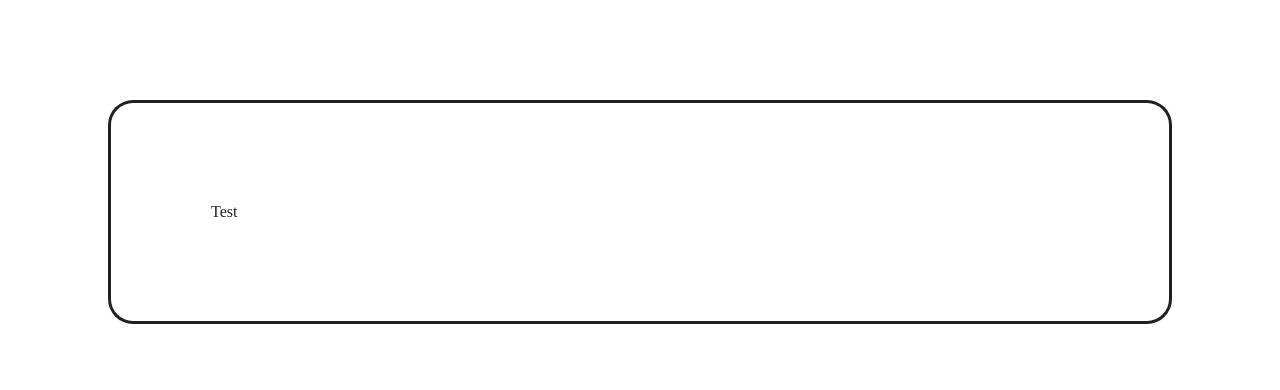
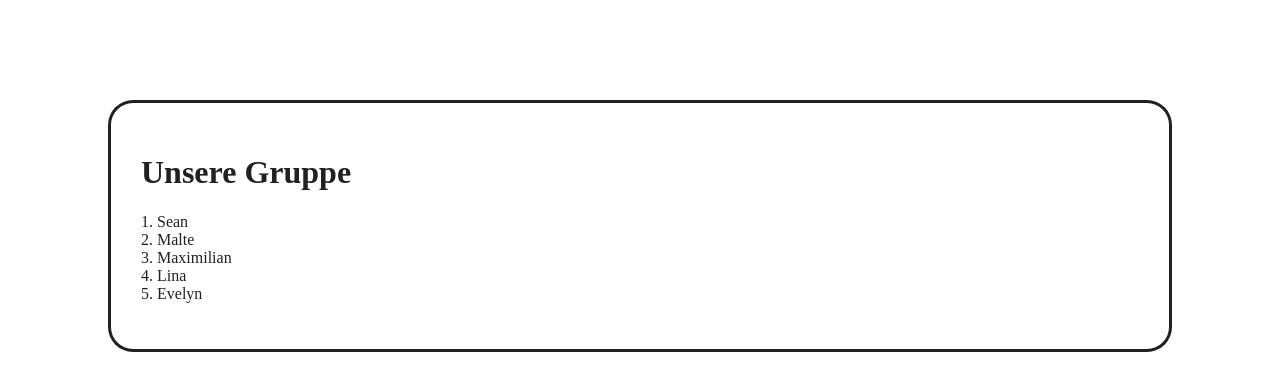
Before and after one commit to max-homeassistant2009/frontend, a React (Vite) app: page / in a window 1280 px wide. Shown: the top 390 px of the page. Built offline with nearby package versions, Linux system fonts and the light colour scheme.

Commit message:
neuer Stand

```diff
--- a/src/App.jsx
+++ b/src/App.jsx
@@ -1,13 +1,19 @@
 import { useState } from 'react'
 import Button from './Button'
 import { Card, Slider } from '@mui/material'
+import testData from './data'
 
 function App() {
-  const [count, setCount] = useState(0)
-
   return (
     <div style={{margin: 0, padding: 0}}>
-        <Card variant="outlined" sx={{m: '100px', p: '100px', border: '3px solid', borderRadius: '25px',}}>Test</Card>
+        <Card variant="outlined" sx={{m: '100px', p: '30px', border: '3px solid', borderRadius: '25px',}}>
+            <h1>Unsere Gruppe</h1>
+            <ul style={{listStyleType: 'none', padding: 0}}>
+                {testData.map(person => (
+                    <li key={person.id}>{person.id}. {person.name}</li>
+                ))}
+            </ul>
+        </Card>
     </div>
   )
 }
--- a/src/data.js
+++ b/src/data.js
@@ -1,5 +1,9 @@
 const testData = [
     { id: 1, name: 'Sean' },
-    { id: 2, name: 'Malte' },,
-    { id: 3, name: 'Vivien' },
+    { id: 2, name: 'Malte' },
+    { id: 3, name: 'Maximilian' },
+    { id: 4, name: 'Lina' },
+    { id: 5, name: 'Evelyn' },
 ]
+
+export default testData
```
